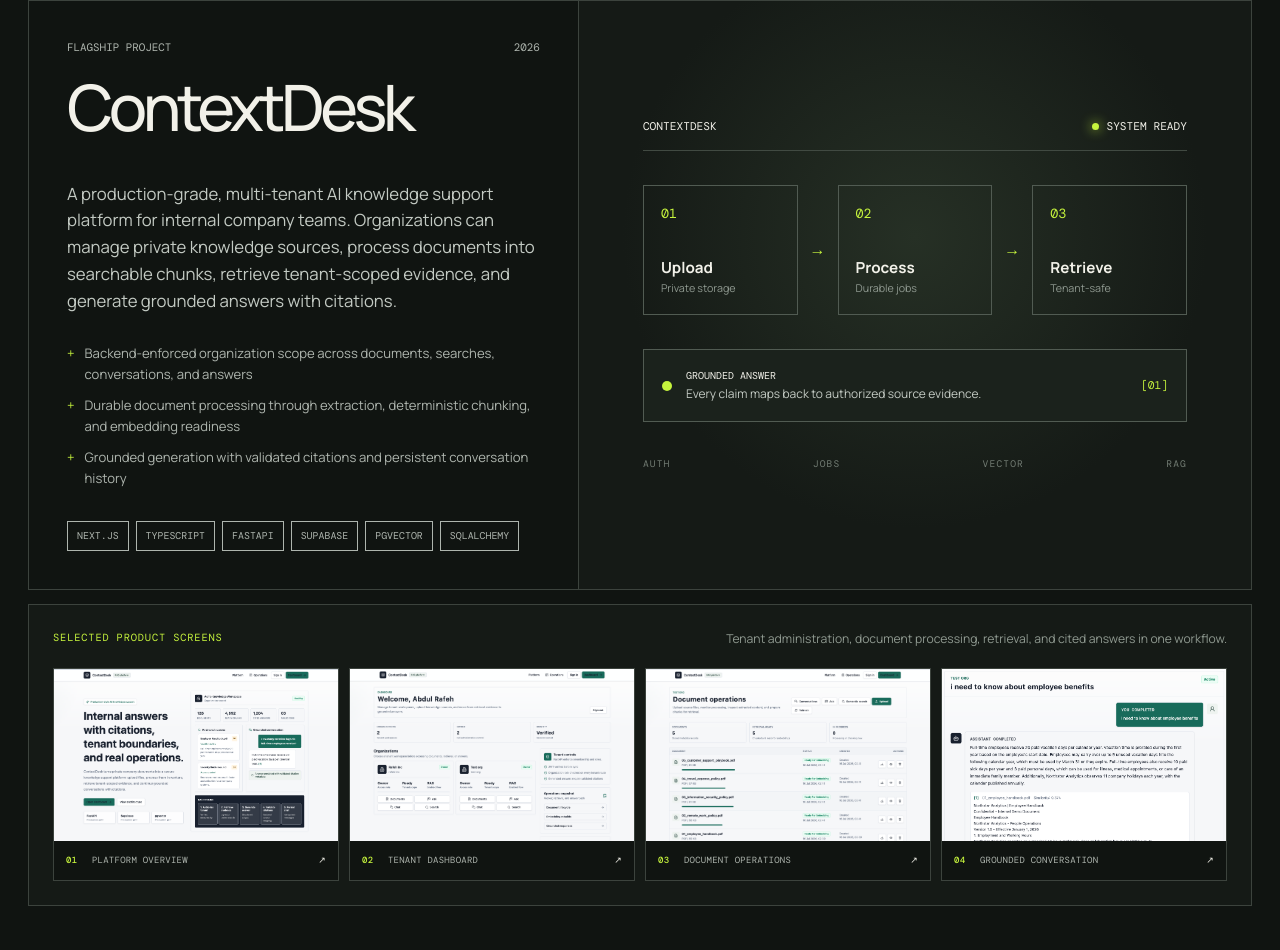
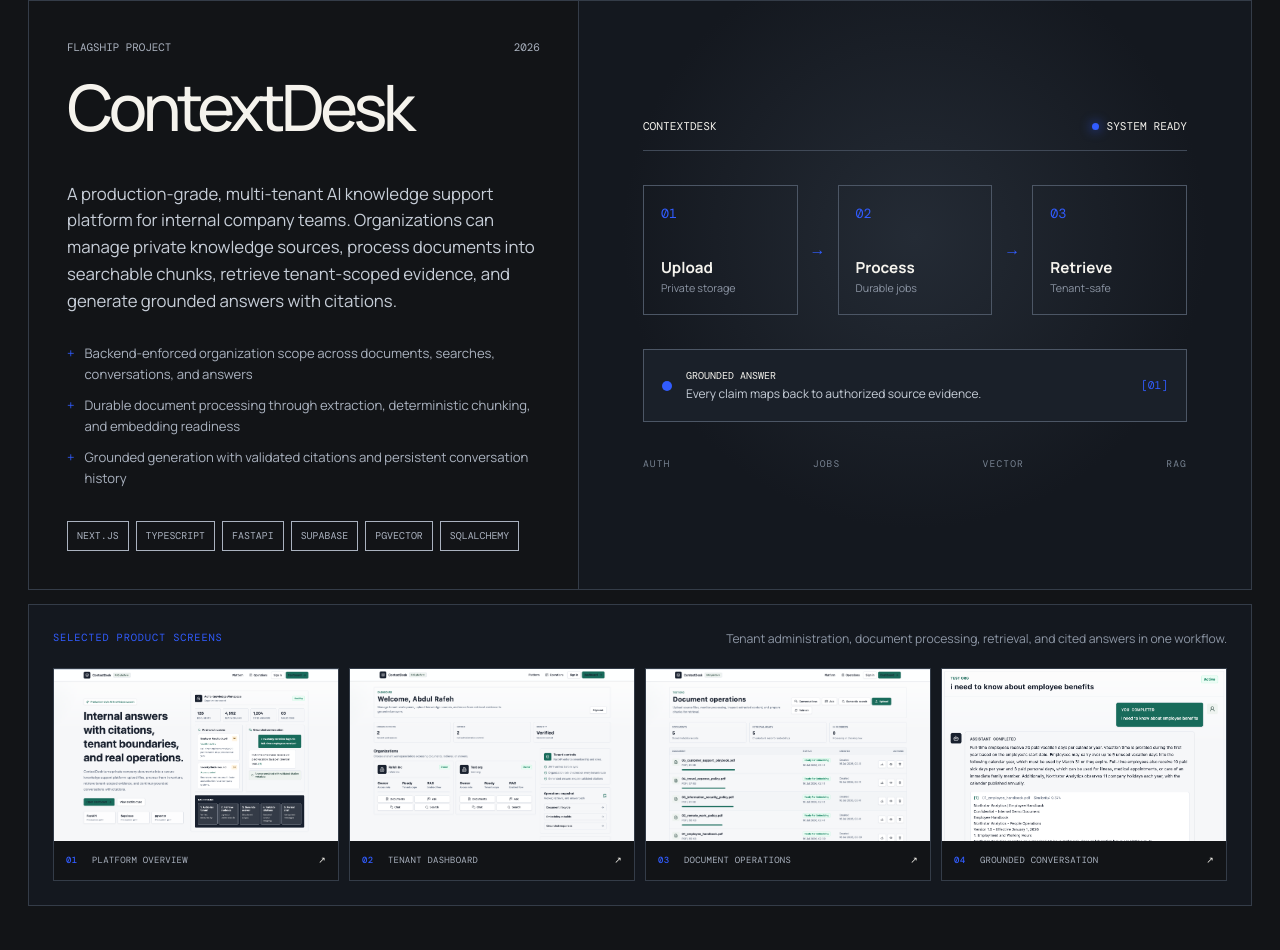
Before and after one commit to abdul-rafeh/abdul-rafeh.github.io, an Astro site: page / in a window 1280 px wide. Shown: the part 1350-2300 px from the top of the page. Built offline with nearby package versions, Linux system fonts and the light colour scheme; Astro itself is replaced by a stand-in of ours.

Commit message:
Replace acid green with cobalt palette

```diff
--- a/src/styles/global.css
+++ b/src/styles/global.css
@@ -1,12 +1,13 @@
 @import url("https://fonts.googleapis.com/css2?family=DM+Mono:wght@400;500&family=Manrope:wght@400;500;600;700&family=Newsreader:ital,opsz,wght@1,6..72,500&display=swap");
 
 :root {
-  --ink: #101411;
-  --paper: #f2f1e9;
-  --muted: #667068;
-  --line: #c9cdc4;
-  --acid: #c6f43d;
-  --soft: #e6e7df;
+  --ink: #121417;
+  --paper: #f5f3ed;
+  --muted: #6b7078;
+  --line: #d2d1cb;
+  --accent: #315cff;
+  --acid: var(--accent);
+  --soft: #e9e8e2;
   --content: 1280px;
 }
 
@@ -39,12 +40,12 @@
   border-bottom: 1px solid var(--line);
 }
 .wordmark { font-size: 1.35rem; font-weight: 700; letter-spacing: -.08em; }
-.wordmark span { color: #739900; }
+.wordmark span { color: var(--accent); }
 nav { display: flex; gap: 34px; font-size: .84rem; font-weight: 600; }
 nav a, footer a { transition: opacity .2s ease; }
 nav a:hover, footer a:hover { opacity: .55; }
 .header-cta { justify-self: end; font-family: "DM Mono", monospace; font-size: .76rem; text-transform: uppercase; }
-.header-cta span, .contact-bottom a span { color: #668b00; }
+.header-cta span, .contact-bottom a span { color: var(--accent); }
 
 .section { width: min(calc(100% - 56px), var(--content)); margin: 0 auto; padding: 130px 0; }
 .hero { padding-top: 90px; padding-bottom: 80px; }
@@ -55,7 +56,7 @@
   letter-spacing: .08em;
   text-transform: uppercase;
 }
-.hero-kicker::before, .eyebrow::before { content: ""; display: inline-block; width: 22px; height: 2px; margin: 0 10px 3px 0; background: #759e00; }
+.hero-kicker::before, .eyebrow::before { content: ""; display: inline-block; width: 22px; height: 2px; margin: 0 10px 3px 0; background: var(--accent); }
 .hero h1 {
   max-width: 1160px;
   margin: 52px 0 56px;
@@ -83,51 +84,51 @@
 .section-heading { display: flex; justify-content: space-between; align-items: flex-start; margin-bottom: 75px; }
 .section-heading h2, .about-copy h2, .contact h2 { margin: 0; font-size: clamp(3rem, 5.5vw, 5.9rem); font-weight: 500; letter-spacing: -.065em; line-height: .95; }
 .work .eyebrow::before, .contact .eyebrow::before { background: var(--acid); }
-.flagship { display: grid; grid-template-columns: .9fr 1.1fr; min-height: 560px; border: 1px solid #3c433d; }
-.flagship-copy { display: flex; flex-direction: column; padding: 38px; border-right: 1px solid #3c433d; }
-.project-meta { display: flex; justify-content: space-between; color: #aeb5ae; font-family: "DM Mono", monospace; font-size: .68rem; text-transform: uppercase; }
+.flagship { display: grid; grid-template-columns: .9fr 1.1fr; min-height: 560px; border: 1px solid #343c48; }
+.flagship-copy { display: flex; flex-direction: column; padding: 38px; border-right: 1px solid #343c48; }
+.project-meta { display: flex; justify-content: space-between; color: #aab2bf; font-family: "DM Mono", monospace; font-size: .68rem; text-transform: uppercase; }
 .flagship h3 { margin: auto 0 22px; font-size: clamp(3.4rem, 5vw, 5.7rem); font-weight: 500; letter-spacing: -.07em; }
-.project-lede { max-width: 600px; margin: 0 0 28px; color: #c3cac3; font-size: 1.05rem; }
-.project-points { display: grid; gap: 10px; margin: 0 0 32px; padding: 0; list-style: none; color: #aeb5ae; font-size: .82rem; }
+.project-lede { max-width: 600px; margin: 0 0 28px; color: #c7ced8; font-size: 1.05rem; }
+.project-points { display: grid; gap: 10px; margin: 0 0 32px; padding: 0; list-style: none; color: #aab2bf; font-size: .82rem; }
 .project-points li { display: flex; gap: 10px; }
 .project-points li::before { content: "+"; color: var(--acid); }
 .tags { display: flex; flex-wrap: wrap; gap: 7px; }
-.tags span { padding: 6px 9px; border: 1px solid currentColor; color: #aeb5ae; font-family: "DM Mono", monospace; font-size: .62rem; text-transform: uppercase; }
-.system-map { display: flex; flex-direction: column; justify-content: center; gap: 34px; padding: clamp(30px, 5vw, 72px); background: radial-gradient(circle at 50% 40%, #263025, #151a16 60%); }
-.map-top { display: flex; justify-content: space-between; padding-bottom: 14px; border-bottom: 1px solid #414a42; font-family: "DM Mono", monospace; font-size: .7rem; text-transform: uppercase; }
+.tags span { padding: 6px 9px; border: 1px solid currentColor; color: #aab2bf; font-family: "DM Mono", monospace; font-size: .62rem; text-transform: uppercase; }
+.system-map { display: flex; flex-direction: column; justify-content: center; gap: 34px; padding: clamp(30px, 5vw, 72px); background: radial-gradient(circle at 50% 40%, #242b35, #14181f 60%); }
+.map-top { display: flex; justify-content: space-between; padding-bottom: 14px; border-bottom: 1px solid #404957; font-family: "DM Mono", monospace; font-size: .7rem; text-transform: uppercase; }
 .status::before { content: ""; display: inline-block; width: 7px; height: 7px; margin-right: 7px; border-radius: 50%; background: var(--acid); box-shadow: 0 0 12px var(--acid); }
 .map-flow { display: grid; grid-template-columns: 1fr auto 1fr auto 1fr; align-items: center; gap: 12px; }
-.map-flow div { display: flex; flex-direction: column; min-height: 130px; padding: 17px; border: 1px solid #515b52; }
+.map-flow div { display: flex; flex-direction: column; min-height: 130px; padding: 17px; border: 1px solid #4c5665; }
 .map-flow small { color: var(--acid); font-family: "DM Mono", monospace; }
 .map-flow strong { margin-top: auto; font-size: .95rem; }
-.map-flow span { color: #8f9990; font-size: .67rem; }
+.map-flow span { color: #8d96a5; font-size: .67rem; }
 .map-flow i { color: var(--acid); font-style: normal; }
-.map-answer { display: grid; grid-template-columns: auto 1fr auto; align-items: center; gap: 14px; padding: 18px; border: 1px solid #515b52; background: #1b221c; }
+.map-answer { display: grid; grid-template-columns: auto 1fr auto; align-items: center; gap: 14px; padding: 18px; border: 1px solid #4c5665; background: #1a2029; }
 .answer-dot { width: 10px; height: 10px; border-radius: 50%; background: var(--acid); }
-.map-answer p { margin: 0; color: #c3cac3; font-size: .75rem; }
+.map-answer p { margin: 0; color: #c7ced8; font-size: .75rem; }
 .map-answer small { display: block; color: var(--paper); font-family: "DM Mono", monospace; text-transform: uppercase; }
 .citation { color: var(--acid); font-family: "DM Mono", monospace; font-size: .7rem; }
-.map-stack { display: flex; justify-content: space-between; color: #727c73; font-family: "DM Mono", monospace; font-size: .6rem; letter-spacing: .12em; }
-.contextdesk-gallery { margin-top: 14px; padding: 24px; border: 1px solid #3c433d; background: #151a16; }
+.map-stack { display: flex; justify-content: space-between; color: #778291; font-family: "DM Mono", monospace; font-size: .6rem; letter-spacing: .12em; }
+.contextdesk-gallery { margin-top: 14px; padding: 24px; border: 1px solid #343c48; background: #14181f; }
 .gallery-intro { display: flex; justify-content: space-between; gap: 40px; align-items: center; margin-bottom: 20px; }
-.gallery-intro > p:last-child { max-width: 540px; margin: 0; color: #8f9990; font-size: .76rem; }
+.gallery-intro > p:last-child { max-width: 540px; margin: 0; color: #8d96a5; font-size: .76rem; }
 .gallery-kicker { margin: 0; color: var(--acid); font-family: "DM Mono", monospace; font-size: .65rem; letter-spacing: .08em; text-transform: uppercase; }
-.gallery-item { margin: 0; overflow: hidden; border: 1px solid #3c433d; background: #101411; }
-.gallery-item > a:first-child { display: block; aspect-ratio: 1.65; overflow: hidden; background: #ecefea; }
+.gallery-item { margin: 0; overflow: hidden; border: 1px solid #343c48; background: #121417; }
+.gallery-item > a:first-child { display: block; aspect-ratio: 1.65; overflow: hidden; background: #eef0f3; }
 .gallery-item img { width: 100%; height: 100%; object-fit: cover; object-position: top; transition: transform .45s ease, opacity .45s ease; }
 .gallery-item > a:first-child:hover img { transform: scale(1.012); opacity: .9; }
-.gallery-item figcaption { display: flex; justify-content: space-between; gap: 16px; padding: 12px; color: #aeb5ae; font-family: "DM Mono", monospace; font-size: .56rem; letter-spacing: .03em; text-transform: uppercase; }
+.gallery-item figcaption { display: flex; justify-content: space-between; gap: 16px; padding: 12px; color: #aab2bf; font-family: "DM Mono", monospace; font-size: .56rem; letter-spacing: .03em; text-transform: uppercase; }
 .gallery-item figcaption strong { margin-right: 9px; color: var(--acid); font-weight: 500; }
 .gallery-item figcaption > span:last-child { color: var(--paper); }
 .gallery-strip { display: grid; grid-template-columns: repeat(4, 1fr); gap: 10px; }
 .gallery-citation-image { object-position: top center; }
-.mediassist-feature { display: grid; grid-template-columns: 1.05fr .95fr; min-height: 440px; margin-top: 64px; border: 1px solid #3c433d; background: #151a16; transition: border-color .25s ease; }
+.mediassist-feature { display: grid; grid-template-columns: 1.05fr .95fr; min-height: 440px; margin-top: 64px; border: 1px solid #343c48; background: #14181f; transition: border-color .25s ease; }
 .mediassist-feature:hover { border-color: #7dd3c7; }
-.mediassist-copy { display: flex; flex-direction: column; justify-content: space-between; padding: 36px; border-right: 1px solid #3c433d; }
+.mediassist-copy { display: flex; flex-direction: column; justify-content: space-between; padding: 36px; border-right: 1px solid #343c48; }
 .mediassist-label { margin: 0 0 8px; color: #7dd3c7; font-family: "DM Mono", monospace; font-size: .65rem; letter-spacing: .06em; text-transform: uppercase; }
 .mediassist-copy h3 { margin: 0 0 14px; font-size: clamp(3rem, 5vw, 5rem); font-weight: 500; letter-spacing: -.065em; line-height: .95; }
-.mediassist-copy > div:nth-child(2) > p:not(.mediassist-label) { max-width: 620px; margin: 0 0 24px; color: #aeb5ae; font-size: .9rem; }
-.mediassist-link { display: flex; justify-content: space-between; padding-top: 18px; border-top: 1px solid #3c433d; font-family: "DM Mono", monospace; font-size: .68rem; text-transform: uppercase; }
+.mediassist-copy > div:nth-child(2) > p:not(.mediassist-label) { max-width: 620px; margin: 0 0 24px; color: #aab2bf; font-size: .9rem; }
+.mediassist-link { display: flex; justify-content: space-between; padding-top: 18px; border-top: 1px solid #343c48; font-family: "DM Mono", monospace; font-size: .68rem; text-transform: uppercase; }
 .mediassist-link b { color: #7dd3c7; font-weight: 400; }
 .mediassist-flow { display: grid; grid-template-rows: auto 1fr auto 1fr; align-items: center; padding: 36px; background: radial-gradient(circle at 50% 45%, #243633, #111715 66%); }
 .flow-title { display: flex; justify-content: space-between; color: #82908d; font-family: "DM Mono", monospace; font-size: .62rem; letter-spacing: .06em; text-transform: uppercase; }
@@ -144,15 +145,15 @@
 .flow-branches strong { margin-top: 7px; color: #c8d2cf; font-size: .68rem; }
 .flow-branches .flow-reject { border-color: #8d695f; }
 .flow-branches .flow-reject strong { color: #dfaa9b; }
-.folio-feature { display: grid; grid-template-columns: .72fr 1.28fr; gap: 1px; margin-top: 64px; background: #3c433d; border: 1px solid #3c433d; }
-.folio-feature-intro { display: flex; flex-direction: column; min-height: 700px; padding: 36px; background: #151a16; }
+.folio-feature { display: grid; grid-template-columns: .72fr 1.28fr; gap: 1px; margin-top: 64px; background: #343c48; border: 1px solid #343c48; }
+.folio-feature-intro { display: flex; flex-direction: column; min-height: 700px; padding: 36px; background: #14181f; }
 .folio-feature-intro > div:nth-child(2) { margin: clamp(72px, 8vw, 128px) 0 28px; }
 .folio-label { margin: 0 0 9px; color: #b9d7ff; font-family: "DM Mono", monospace; font-size: .65rem; letter-spacing: .06em; text-transform: uppercase; }
 .folio-feature-intro h3 { margin: 0; font-size: clamp(3.2rem, 5vw, 5.25rem); font-weight: 500; letter-spacing: -.07em; line-height: .92; }
-.folio-feature-intro > p { max-width: 520px; margin: 0 0 32px; color: #aeb5ae; font-size: .86rem; }
-.folio-case-link { display: flex; justify-content: space-between; padding-top: 18px; border-top: 1px solid #3c433d; font-family: "DM Mono", monospace; font-size: .68rem; text-transform: uppercase; }
+.folio-feature-intro > p { max-width: 520px; margin: 0 0 32px; color: #aab2bf; font-size: .86rem; }
+.folio-case-link { display: flex; justify-content: space-between; padding-top: 18px; border-top: 1px solid #343c48; font-family: "DM Mono", monospace; font-size: .68rem; text-transform: uppercase; }
 .folio-case-link span { color: #b9d7ff; }
-.folio-project-grid { display: grid; grid-template-columns: 1fr 1fr; gap: 1px; background: #3c433d; }
+.folio-project-grid { display: grid; grid-template-columns: 1fr 1fr; gap: 1px; background: #343c48; }
 .folio-project-card { display: flex; flex-direction: column; min-width: 0; background: #e9ebe7; color: var(--ink); }
 .folio-project-orbit { grid-column: 1 / -1; }
 .folio-project-image { overflow: hidden; aspect-ratio: 1.75; background: #f4f5ef; }
@@ -162,25 +163,25 @@
 .folio-project-image img { width: 100%; height: 100%; object-fit: cover; transition: transform .45s ease; }
 .folio-project-card:hover .folio-project-image img { transform: scale(1.018); }
 .folio-project-caption { padding: 20px 22px 24px; }
-.folio-project-caption > div { display: flex; justify-content: space-between; color: #697069; font-family: "DM Mono", monospace; font-size: .59rem; text-transform: uppercase; }
+.folio-project-caption > div { display: flex; justify-content: space-between; color: #68717d; font-family: "DM Mono", monospace; font-size: .59rem; text-transform: uppercase; }
 .folio-project-caption h4 { margin: 18px 0 5px; font-size: 1.7rem; font-weight: 600; letter-spacing: -.05em; }
-.folio-project-caption p { margin: 0; color: #5c645e; font-size: .72rem; }
-.project-grid { display: grid; grid-template-columns: 1fr 1fr; gap: 1px; margin-top: 64px; background: #3c433d; }
+.folio-project-caption p { margin: 0; color: #606a76; font-size: .72rem; }
+.project-grid { display: grid; grid-template-columns: 1fr 1fr; gap: 1px; margin-top: 64px; background: #343c48; }
 .project-card { display: block; background: var(--ink); }
-.project-image { position: relative; aspect-ratio: 1.48; overflow: hidden; background: #202621; }
+.project-image { position: relative; aspect-ratio: 1.48; overflow: hidden; background: #202631; }
 .project-image img { width: 100%; height: 100%; object-fit: cover; transition: transform .5s ease, opacity .5s ease; }
 .project-card:hover .project-image img { transform: scale(1.025); opacity: .82; }
 .project-number { position: absolute; top: 15px; left: 15px; padding: 6px 9px; background: var(--acid); color: var(--ink); font-family: "DM Mono", monospace; font-size: .65rem; }
 .project-card-copy { padding: 30px 0 56px; }
-.project-card-copy > div:first-child { display: flex; justify-content: space-between; color: #8f9990; font-family: "DM Mono", monospace; font-size: .68rem; text-transform: uppercase; }
+.project-card-copy > div:first-child { display: flex; justify-content: space-between; color: #8d96a5; font-family: "DM Mono", monospace; font-size: .68rem; text-transform: uppercase; }
 .project-card:nth-child(odd) .project-card-copy { padding-right: 38px; }
 .project-card:nth-child(even) .project-card-copy { padding-left: 38px; }
 .project-card h3 { margin: 22px 0 10px; font-size: 2rem; font-weight: 500; letter-spacing: -.045em; }
-.project-card p { max-width: 520px; margin: 0 0 24px; color: #aeb5ae; font-size: .87rem; }
+.project-card p { max-width: 520px; margin: 0 0 24px; color: #aab2bf; font-size: .87rem; }
 .archive-projects { margin-top: 140px; }
-.archive-heading { display: grid; grid-template-columns: 1.25fr .75fr; gap: 8vw; align-items: end; padding: 0 0 38px; border-bottom: 1px solid #3c433d; }
+.archive-heading { display: grid; grid-template-columns: 1.25fr .75fr; gap: 8vw; align-items: end; padding: 0 0 38px; border-bottom: 1px solid #343c48; }
 .archive-heading h3 { margin: 24px 0 0; font-size: clamp(3rem, 5.2vw, 5.7rem); font-weight: 500; letter-spacing: -.065em; line-height: .95; }
-.archive-heading > p { max-width: 470px; margin: 0 0 6px; color: #aeb5ae; font-size: .88rem; }
+.archive-heading > p { max-width: 470px; margin: 0 0 6px; color: #aab2bf; font-size: .88rem; }
 .roamii-card { display: grid; grid-template-columns: .72fr 1.28fr; min-height: 620px; margin-top: 48px; overflow: hidden; border: 1px solid #3c5960; background: #0d161d; }
 .roamii-copy { display: flex; flex-direction: column; justify-content: space-between; padding: 36px; border-right: 1px solid #3c5960; }
 .roamii-copy .project-meta { color: #91aeb5; }
@@ -206,39 +207,39 @@
 .product-links a, .archive-links a { font-family: "DM Mono", monospace; font-size: .64rem; text-transform: uppercase; }
 .product-links a { color: #102f3d; }
 .product-links a:hover, .archive-links a:hover { text-decoration: underline; text-underline-offset: 4px; }
-.shipped-product-grid { display: grid; grid-template-columns: 1fr 1fr; gap: 1px; margin-top: 1px; border: 1px solid #3c433d; background: #3c433d; }
-.shipped-product-card { display: grid; grid-template-columns: .82fr 1.18fr; min-width: 0; min-height: 470px; overflow: hidden; background: #171c18; }
+.shipped-product-grid { display: grid; grid-template-columns: 1fr 1fr; gap: 1px; margin-top: 1px; border: 1px solid #343c48; background: #343c48; }
+.shipped-product-card { display: grid; grid-template-columns: .82fr 1.18fr; min-width: 0; min-height: 470px; overflow: hidden; background: #171c24; }
 .shipped-product-copy { display: flex; flex-direction: column; justify-content: space-between; min-width: 0; padding: 28px; }
 .shipped-product-copy h4 { margin: 0; font-size: clamp(2.3rem, 3.5vw, 4.2rem); font-weight: 500; letter-spacing: -.065em; line-height: .92; }
-.shipped-product-copy > div > p:last-child { margin: 22px 0 0; color: #aeb5ae; font-size: .78rem; }
-.shipped-product-links { display: flex; flex-wrap: wrap; gap: 10px 16px; padding-top: 18px; border-top: 1px solid #384039; }
+.shipped-product-copy > div > p:last-child { margin: 22px 0 0; color: #aab2bf; font-size: .78rem; }
+.shipped-product-links { display: flex; flex-wrap: wrap; gap: 10px 16px; padding-top: 18px; border-top: 1px solid #353e4b; }
 .shipped-product-links a { color: #d8ddd8; font-family: "DM Mono", monospace; font-size: .61rem; text-transform: uppercase; }
 .shipped-product-links a:hover { text-decoration: underline; text-underline-offset: 4px; }
-.shipped-product-image { min-width: 0; overflow: hidden; background: #101511; }
+.shipped-product-image { min-width: 0; overflow: hidden; background: #11161d; }
 .shipped-product-image img { width: 100%; height: 100%; object-fit: cover; transition: transform .45s ease; }
 .shipped-product-card:hover .shipped-product-image img { transform: scale(1.025); }
 .multipass-card .archive-kicker { color: #f0a0b2; }
 .bold-card .archive-kicker { color: #31df68; }
 .recent-follow-card .archive-kicker { color: #a86cff; }
 .followspy-card .archive-kicker { color: #ff3e8b; }
-.archive-grid { display: grid; grid-template-columns: repeat(3, 1fr); gap: 1px; margin-top: 1px; border: 1px solid #3c433d; background: #3c433d; }
-.archive-card { min-width: 0; background: #151a16; }
-.archive-image { position: relative; aspect-ratio: 4 / 3; overflow: hidden; background: #d9dcda; }
+.archive-grid { display: grid; grid-template-columns: repeat(3, 1fr); gap: 1px; margin-top: 1px; border: 1px solid #343c48; background: #343c48; }
+.archive-card { min-width: 0; background: #14181f; }
+.archive-image { position: relative; aspect-ratio: 4 / 3; overflow: hidden; background: #dadddf; }
 .archive-image img { width: 100%; height: 100%; object-fit: contain; transition: transform .45s ease; }
 .archive-card:hover .archive-image img { transform: scale(1.025); }
 .archive-number { position: absolute; top: 14px; left: 14px; padding: 6px 9px; background: var(--acid); color: var(--ink); font-family: "DM Mono", monospace; font-size: .62rem; }
 .archive-copy { display: flex; min-height: 210px; padding: 24px; flex-direction: column; }
-.archive-copy > span { color: #8f9990; font-family: "DM Mono", monospace; font-size: .62rem; text-transform: uppercase; }
+.archive-copy > span { color: #8d96a5; font-family: "DM Mono", monospace; font-size: .62rem; text-transform: uppercase; }
 .archive-copy h4 { margin: 22px 0 8px; font-size: 1.7rem; font-weight: 500; letter-spacing: -.05em; }
-.archive-copy p { margin: 0; color: #aeb5ae; font-size: .78rem; }
-.archive-links { margin-top: auto; padding-top: 24px; border-top: 1px solid #303731; }
+.archive-copy p { margin: 0; color: #aab2bf; font-size: .78rem; }
+.archive-links { margin-top: auto; padding-top: 24px; border-top: 1px solid #303846; }
 .archive-links a { color: #d8ddd8; }
 
 .experience { padding-top: 150px; }
 .timeline { border-top: 1px solid var(--line); }
 .timeline-row { display: grid; grid-template-columns: 70px 150px 1fr 1.1fr; gap: 30px; align-items: start; padding: 36px 0; border-bottom: 1px solid var(--line); }
 .timeline-index, .timeline-period { font-family: "DM Mono", monospace; font-size: .68rem; }
-.timeline-index { color: #719500; }
+.timeline-index { color: var(--accent); }
 .timeline-row h3 { margin: 0; font-size: 1rem; }
 .timeline-row .company { margin: 5px 0 0; color: var(--muted); font-size: .8rem; }
 .timeline-row > p { margin: 0; color: var(--muted); font-size: .85rem; }
@@ -258,10 +259,10 @@
 
 .contact { padding-top: 140px; padding-bottom: 90px; }
 .contact h2 { margin: 50px 0 85px; font-size: clamp(4rem, 8vw, 8.5rem); }
-.contact-bottom { display: grid; grid-template-columns: 1fr 1fr; align-items: end; gap: 50px; padding-top: 35px; border-top: 1px solid #3c433d; }
-.contact-bottom p { max-width: 440px; margin: 0; color: #9da69e; }
-.contact-bottom a { display: flex; justify-content: space-between; padding-bottom: 8px; border-bottom: 1px solid #778078; font-size: clamp(1.1rem, 2.2vw, 2rem); }
-footer { display: grid; grid-template-columns: 1fr auto 1fr; align-items: center; gap: 30px; padding: 28px max(28px, calc((100vw - var(--content)) / 2)); background: var(--ink); color: #8f9990; border-top: 1px solid #303731; font-family: "DM Mono", monospace; font-size: .65rem; text-transform: uppercase; }
+.contact-bottom { display: grid; grid-template-columns: 1fr 1fr; align-items: end; gap: 50px; padding-top: 35px; border-top: 1px solid #343c48; }
+.contact-bottom p { max-width: 440px; margin: 0; color: #9da6b3; }
+.contact-bottom a { display: flex; justify-content: space-between; padding-bottom: 8px; border-bottom: 1px solid #737d8b; font-size: clamp(1.1rem, 2.2vw, 2rem); }
+footer { display: grid; grid-template-columns: 1fr auto 1fr; align-items: center; gap: 30px; padding: 28px max(28px, calc((100vw - var(--content)) / 2)); background: var(--ink); color: #8d96a5; border-top: 1px solid #303846; font-family: "DM Mono", monospace; font-size: .65rem; text-transform: uppercase; }
 footer div { display: flex; gap: 28px; }
 footer > a { justify-self: end; }
 
@@ -282,14 +283,14 @@
   .section-heading { display: block; }
   .section-heading h2 { margin-top: 28px; }
   .flagship { grid-template-columns: 1fr; }
-  .flagship-copy { min-height: 590px; padding: 30px; border-right: 0; border-bottom: 1px solid #3c433d; }
+  .flagship-copy { min-height: 590px; padding: 30px; border-right: 0; border-bottom: 1px solid #343c48; }
   .system-map { min-height: 480px; padding: 28px; }
   .contextdesk-gallery { padding: 20px; overflow: hidden; }
   .gallery-intro { align-items: flex-start; }
   .gallery-strip { display: flex; overflow-x: auto; padding-bottom: 10px; scroll-snap-type: x mandatory; }
   .gallery-item { flex: 0 0 min(74vw, 390px); scroll-snap-align: start; }
   .mediassist-feature { grid-template-columns: 1fr; }
-  .mediassist-copy { min-height: 480px; border-right: 0; border-bottom: 1px solid #3c433d; }
+  .mediassist-copy { min-height: 480px; border-right: 0; border-bottom: 1px solid #343c48; }
   .mediassist-flow { min-height: 430px; }
   .folio-feature { grid-template-columns: 1fr; }
   .folio-feature-intro { min-height: 510px; }
```
